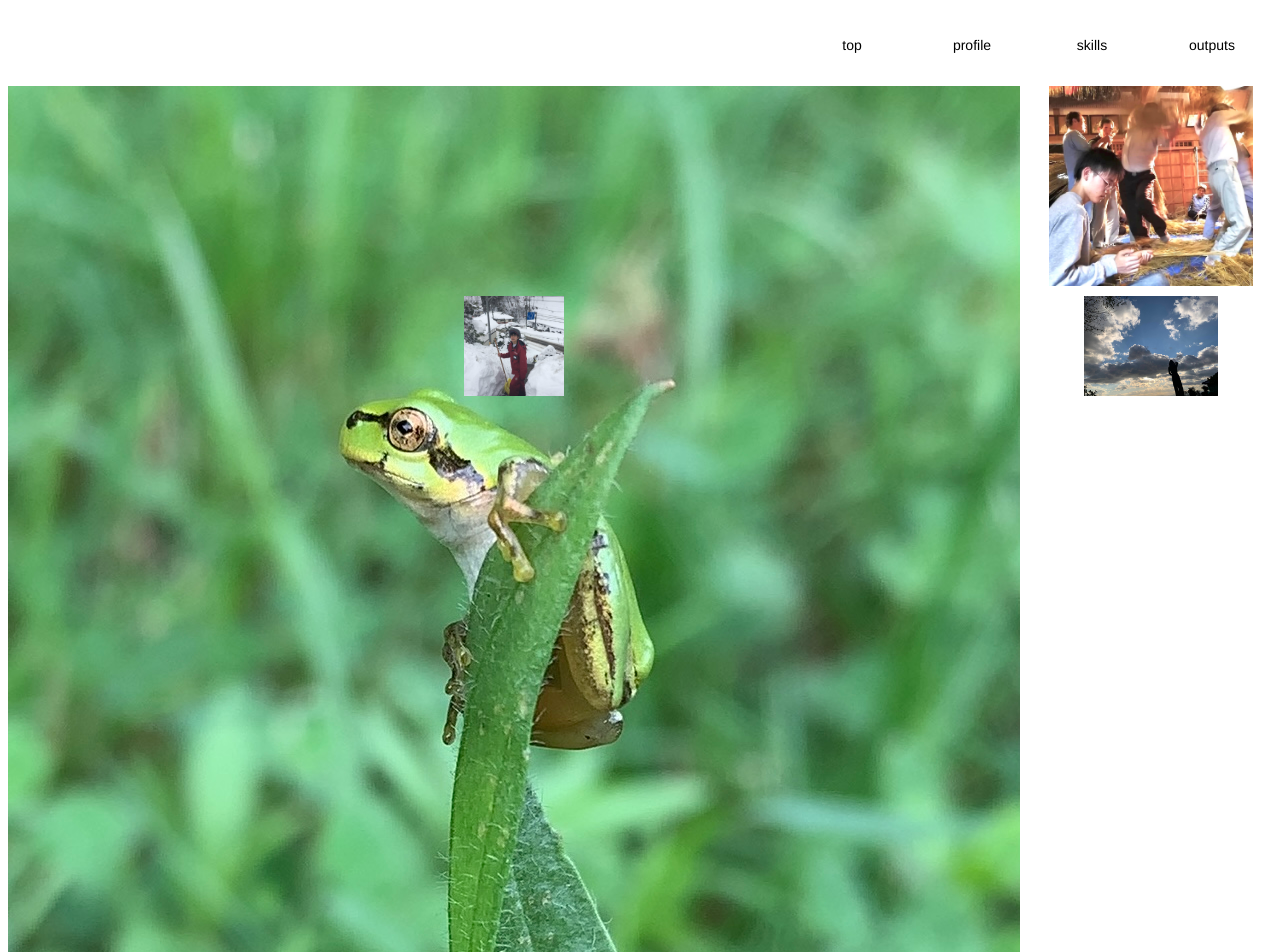
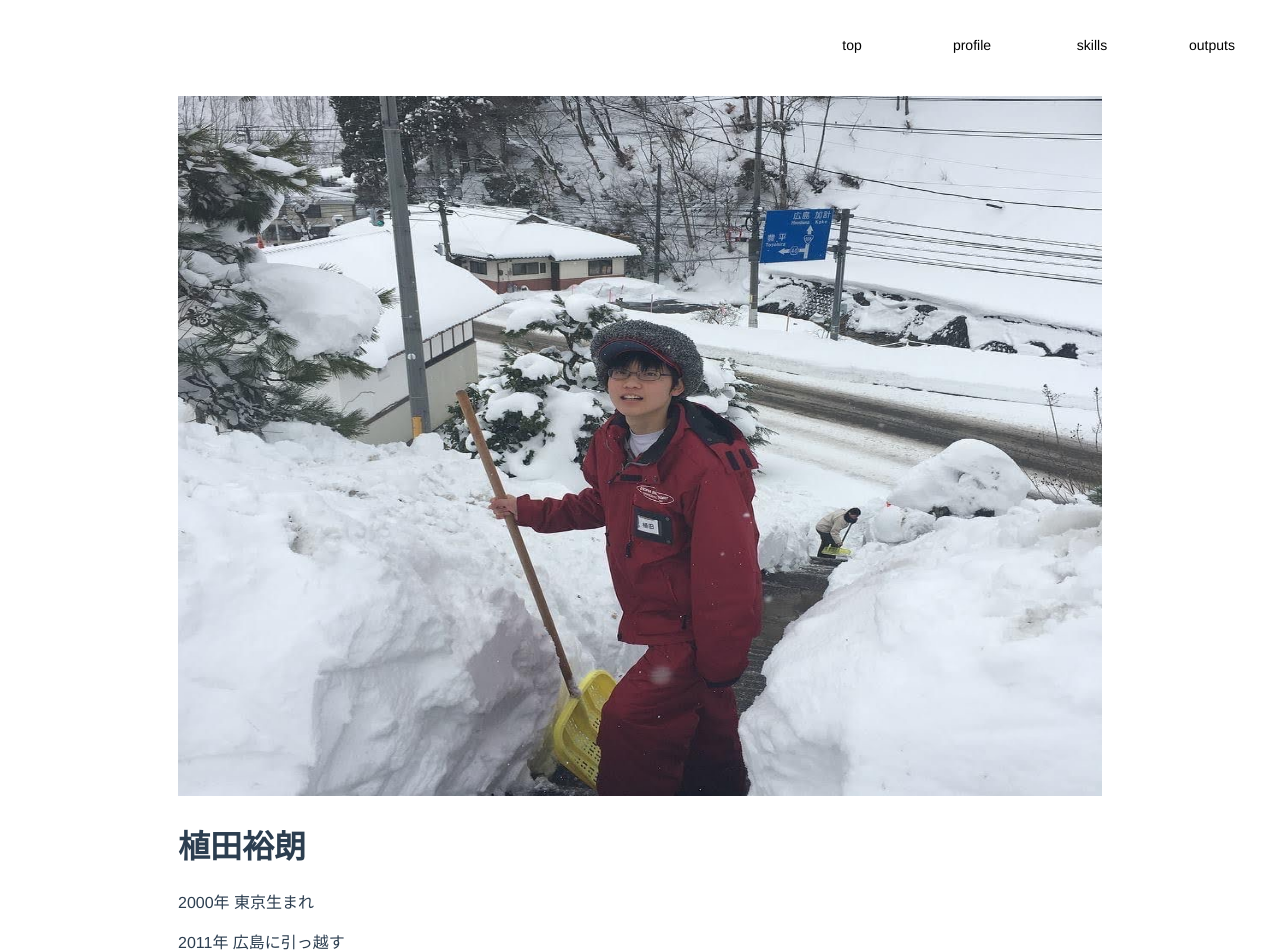
Before and after one commit to Hiroaki-hey-jude/my-first-vue-project, a Vue app: page /#/profile in a window 1280 px wide. Shown: the top 952 px of the page. Built offline with nearby package versions, Linux system fonts and the light colour scheme.

Commit message:
profile page and home page modified

```diff
--- a/src/views/HomeView.vue
+++ b/src/views/HomeView.vue
@@ -1,5 +1,36 @@
 <template>
   <div class="home">
-    <img alt="Vue logo" src="../assets/logo.png" />
+    <div class="vue-image">
+      <img alt="Vue logo" src="../assets/logo.png" />
+    </div>
+    <div>
+      <p class="about-me">about me</p>
+      <p>
+        Highly motivated web and mobile app developer, <br />currently learning
+        vue.js. I made this portofolio website <br />using vue.js to get better
+        understanding.<br />
+        I want the TabaTaba!
+      </p>
+    </div>
+    <div class="jimcy">
+      <img src="@/assets/jimcy.jpg" alt="" />
+    </div>
   </div>
 </template>
+
+<style scoped>
+.home {
+  display: flex;
+  flex-direction: column;
+}
+.vue-image {
+  margin: auto;
+}
+.about-me {
+  font-size: 50px;
+}
+.jimcy {
+  margin-top: 50px;
+  margin-bottom: 200px;
+}
+</style>
--- a/src/views/ProfileView.vue
+++ b/src/views/ProfileView.vue
@@ -1,10 +1,14 @@
 <template>
   <div class="profile">
-    <div class="profile-pic-container">
-      <img src="@/assets/frog.jpg" alt="" />
-      <img class="profile-pic" src="@/assets/hirohiro.jpg" alt="" />
+    <div class="profile-container">
       <img class="profile-pic" src="@/assets/snow.jpg" alt="" />
-      <img class="profile-pic" src="@/assets/sky.jpg" alt="" />
+    </div>
+    <div class="sentences">
+      <h1>植田裕朗</h1>
+      <p><span>2000年 </span><span>東京生まれ</span></p>
+      <p><span>2011年 </span><span>広島に引っ越す</span></p>
+      <p><span>2018年 </span><span>マレーシアへ引っ越し</span></p>
+      <p><span>2022年 </span><span>bravesoft now</span></p>
     </div>
   </div>
 </template>
@@ -12,21 +16,26 @@
 <script>
 export default {
   name: "ProfileView",
-  data() {
-    return {};
-  },
+  data() {},
 };
 </script>
 <style scoped>
-.profile-pic-container {
-  display: grid;
-  gap: 10px;
-  grid-template-columns: 2fr 1fr;
-  grid-template-rows: 200px 100px 100px;
+.profile {
+  margin-right: 170px;
+  margin-left: 170px;
+  margin-bottom: 70px;
+  display: flex;
+  flex-direction: column;
 }
-.profile-pic {
-  width: 100%; /* ADD */
-  height: 100%; /* ADD */
-  object-fit: scale-down;
+.profile-container {
+  margin-top: 10px;
+}
+img {
+  width: 100%;
+  max-width: 100%;
+  height: 700px;
+}
+.sentences {
+  text-align: left;
 }
 </style>
```
Also changed, not shown: src/assets/jimcy.jpg (added), 1 other file (tests, documents, lock files or other folders).
